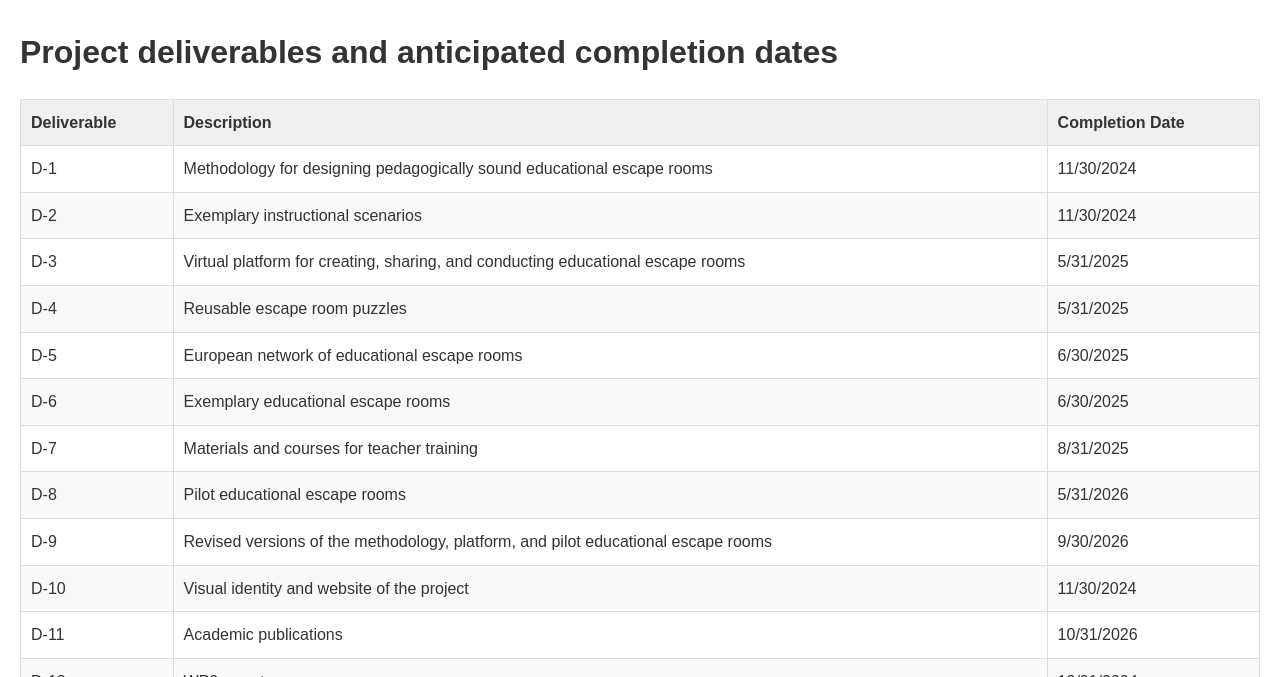
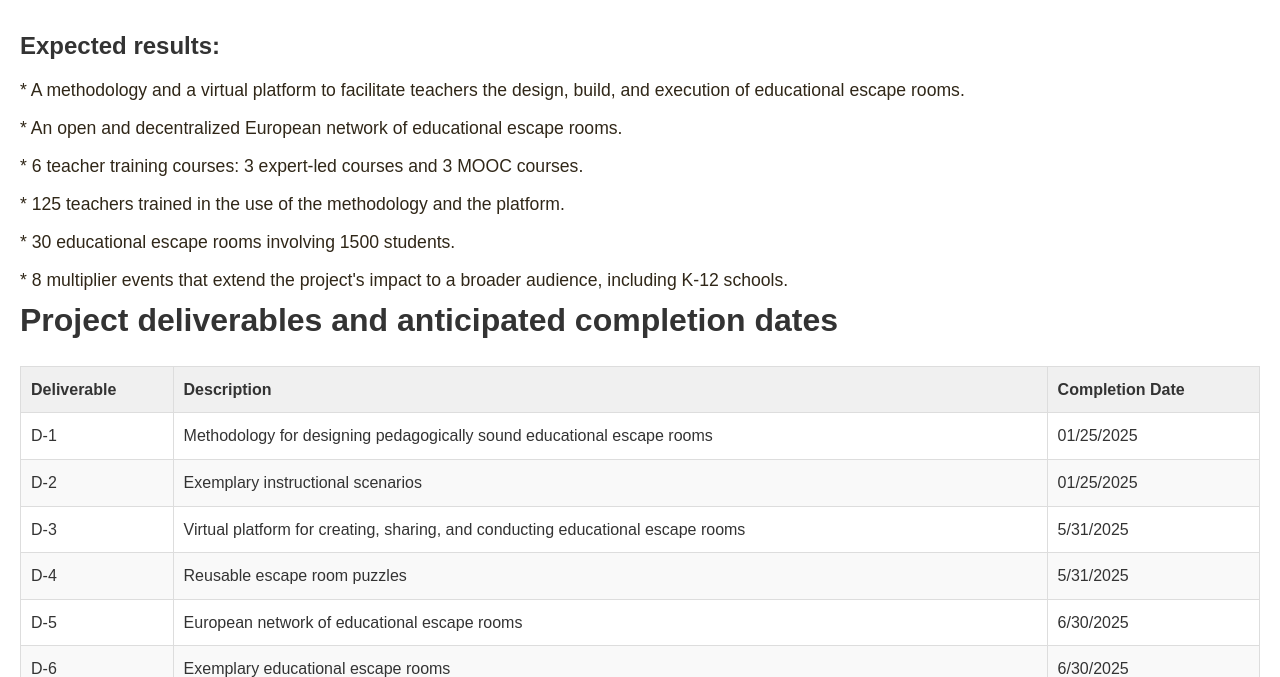
Before and after one commit to mraspopo/mraspopo.github.io, a plain HTML site: page results.html in a window 1280 px wide. Shown: the part 123-800 px from the top of the page. Drawn offline with Linux system fonts and the light colour scheme.

Commit message:
Update results.html
Added expected results

```diff
--- a/results.html
+++ b/results.html
@@ -24,6 +24,15 @@
         </div>
     </header>
     <main>
+	<section id="project-results">
+            <h1>Expected results: </h1>
+		<p>* A methodology and a virtual platform to facilitate teachers the design, build, and execution of educational escape rooms. </p>
+		<p>* An open and decentralized European network of educational escape rooms.</p>
+		<p>* 6 teacher training courses: 3 expert-led courses and 3 MOOC courses. </p>
+		<p>* 125 teachers trained in the use of the methodology and the platform.</p>
+		<p>* 30 educational escape rooms involving 1500 students. </p>
+		<p>* 8 multiplier events that extend the project's impact to a broader audience, including K-12 schools. </p>
+        </section>
         <h1>Project deliverables and anticipated completion dates</h1>
         <table>
             <thead>
@@ -34,8 +43,8 @@
                 </tr>
             </thead>
             <tbody>
-                <tr><td>D-1</td><td>Methodology for designing pedagogically sound educational escape rooms</td><td>11/30/2024</td></tr>
-                <tr><td>D-2</td><td>Exemplary instructional scenarios</td><td>11/30/2024</td></tr>
+                <tr><td>D-1</td><td>Methodology for designing pedagogically sound educational escape rooms</td><td>01/25/2025</td></tr>
+                <tr><td>D-2</td><td>Exemplary instructional scenarios</td><td>01/25/2025</td></tr>
                 <tr><td>D-3</td><td>Virtual platform for creating, sharing, and conducting educational escape rooms</td><td>5/31/2025</td></tr>
                 <tr><td>D-4</td><td>Reusable escape room puzzles</td><td>5/31/2025</td></tr>
                 <tr><td>D-5</td><td>European network of educational escape rooms</td><td>6/30/2025</td></tr>
```
